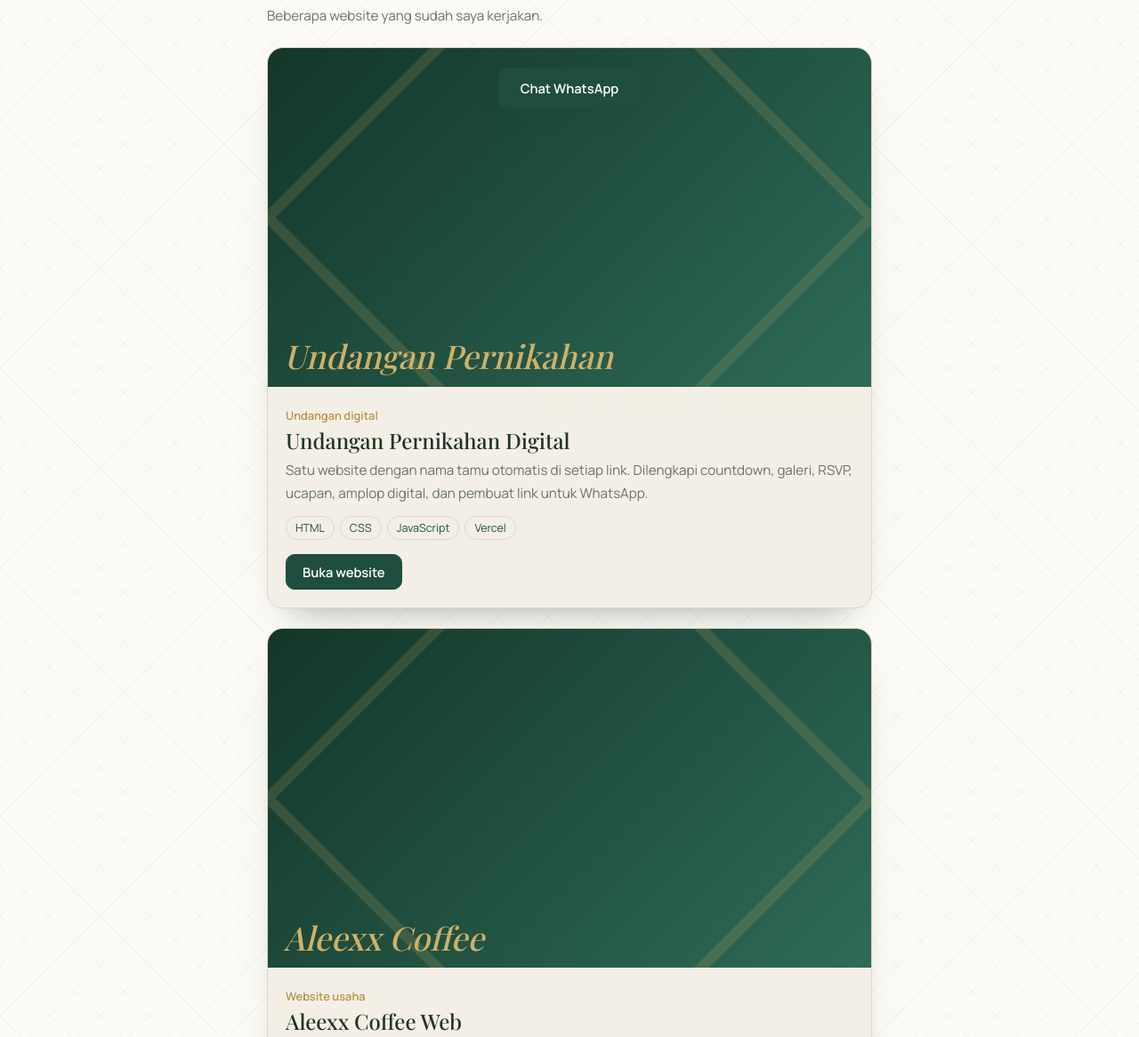
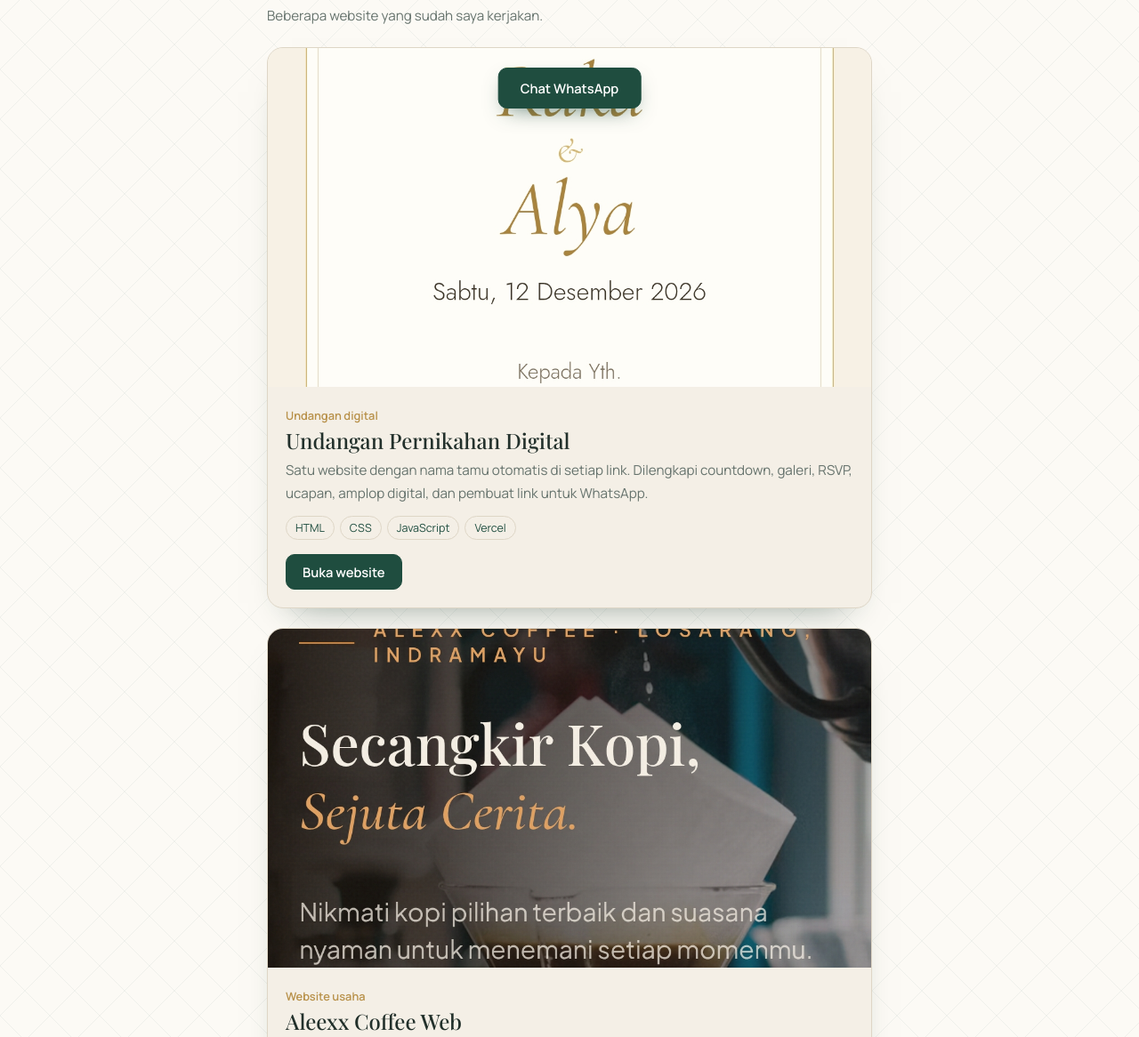
Before and after one commit to pemainefootball087-glitch/me-portofolio, a plain HTML site: page index.html in a window 1280 px wide. Shown: the part 662-1828 px from the top of the page at 89% size. Drawn offline with nearby package versions, Linux system fonts and the light colour scheme; a web font is replaced by a local one.

Commit message:
tambah gambar proyek

```diff
--- a/index.html
+++ b/index.html
@@ -120,13 +120,13 @@
   intro:'Saya membuat website untuk lembaga, pendidikan, dan acara pribadi. Dikerjakan dengan tampilan bersih dan tetap enak dipakai di layar ponsel.',
   stack:'React · TypeScript · Vite · FastAPI · MongoDB · Vercel · GitHub',
   proyek:[
-    {kat:'Undangan digital', nama:'Undangan Pernikahan Digital', gambar:'',
+    {kat:'Undangan digital', nama:'Undangan Pernikahan Digital', gambar:'img/undangan.jpg',
      ket:'Satu website dengan nama tamu otomatis di setiap link. Dilengkapi countdown, galeri, RSVP, ucapan, amplop digital, dan pembuat link untuk WhatsApp.',
      tag:['HTML','CSS','JavaScript','Vercel'], link:'https://the-wedding-of-raka-alya-1.vercel.app/?to=Bapak+Ahmad'},
-    {kat:'Website usaha', nama:'Aleexx Coffee Web', gambar:'',
+    {kat:'Website usaha', nama:'Aleexx Coffee Web', gambar:'img/aleexx.jpg',
      ket:'Website kafe dengan tampilan hangat dan mudah dibuka dari HP, memperkenalkan menu dan suasana tempat kepada pelanggan.',
      tag:['Website kafe','Mobile-first'], link:'https://alexx-coffe.vercel.app/'},      // isi link kalau sudah online
-{kat:'Pendidikan', nama:'Jurumiyah Digital', gambar:'',
+{kat:'Pendidikan', nama:'Jurumiyah Digital', gambar:'img/jurumiyah.jpg',
 ket:'Website belajar Kitab Al-Jurumiyah (ilmu Nahwu) berbasis aplikasi web, dengan antarmuka React dan backend API.',
 tag:['React','TypeScript','Vite','FastAPI','MongoDB'], link:'https://al-jurumiyah-digital.vercel.app'}
   ],
```
Also changed, not shown: img/aleexx.jpg (added), img/jurumiyah.jpg (added), img/undangan.jpg (added).
